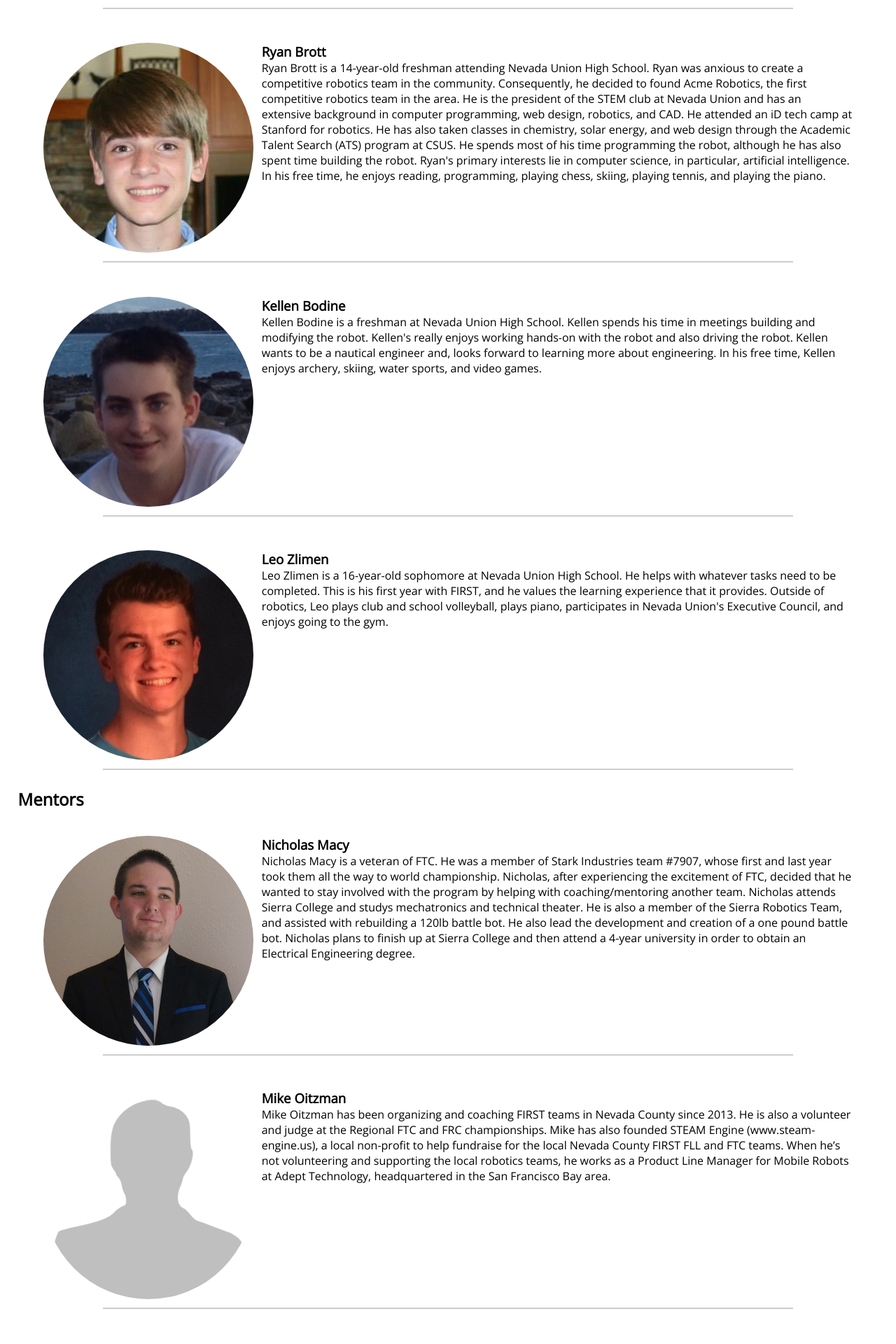
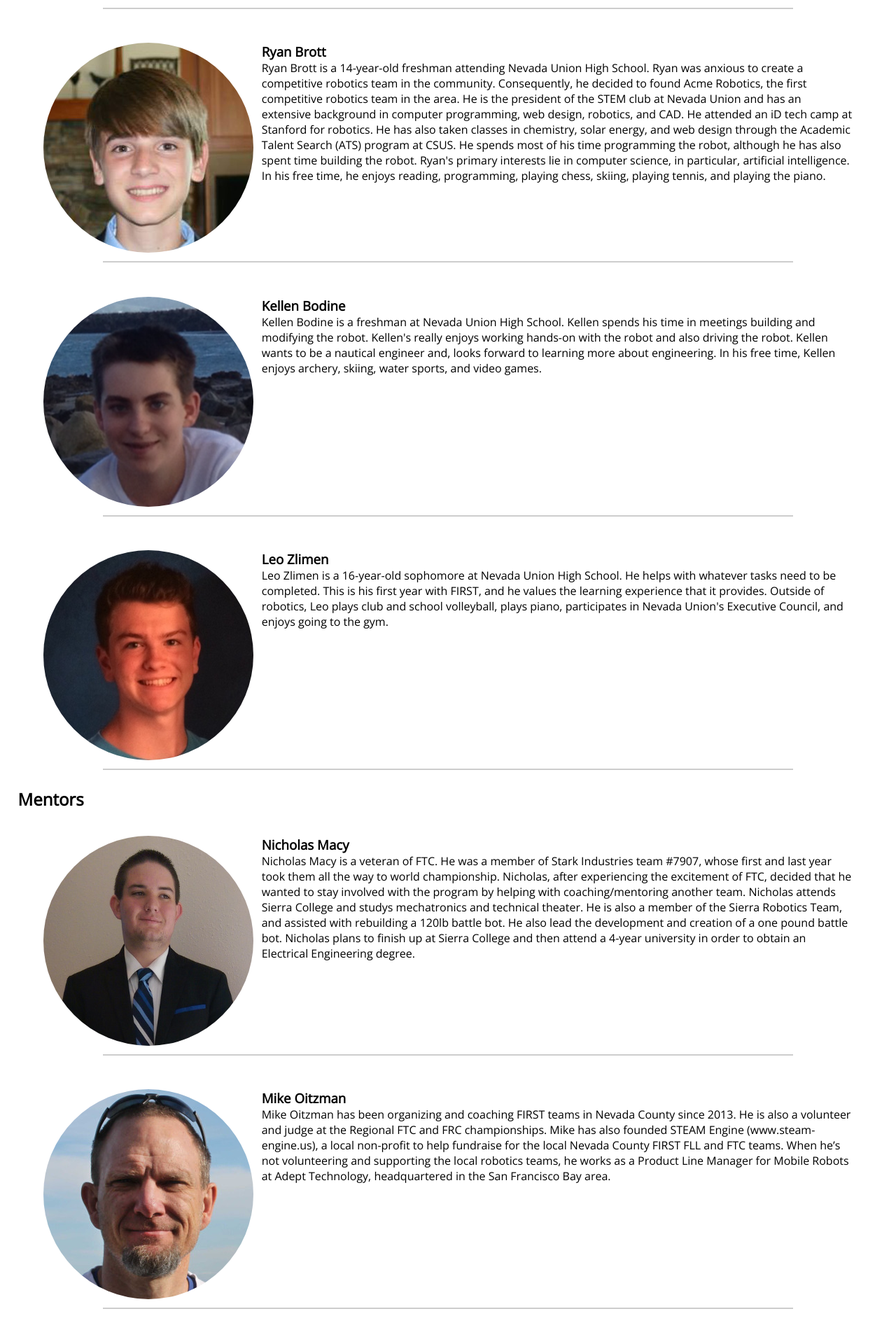
Before and after one commit to acmerobotics/acmerobotics.github.io, a Jekyll site: the page built from about.html, in a window 1280 px wide. Shown: the part 886-2806 px from the top of the page at 70% size. Built offline with Jekyll 4.4.1, drawn with Linux system fonts in a browser that asks for light colours.

Commit message:
Added pictures.

```diff
--- a/_data/mentors.yaml
+++ b/_data/mentors.yaml
@@ -7,5 +7,5 @@
   Nicholas plans to finish up at Sierra College and then attend a 4-year university in order to obtain an Electrical Engineering degree."
 
 - name: Mike Oitzman
-  portrait: /assets/portraits/mike.png
+  portrait: /assets/portraits/mike.jpg
   bio: "Mike Oitzman has been organizing and coaching FIRST teams in Nevada County since 2013. He is also a volunteer and judge at the Regional FTC and FRC championships. Mike has also founded STEAM Engine (www.steam-engine.us), a local non-profit to help fundraise for the local Nevada County FIRST FLL and FTC teams. When he’s not volunteering and supporting the local robotics teams, he works as a Product Line Manager for Mobile Robots at Adept Technology, headquartered in the San Francisco Bay area."
```
Also changed, not shown: assets/portraits/mike.jpg (added), assets/portraits/placeholder.png (renamed from assets/portraits/mike.png).
